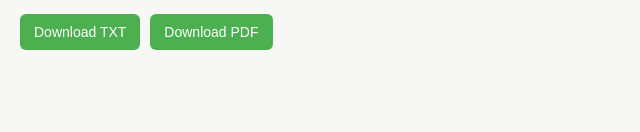
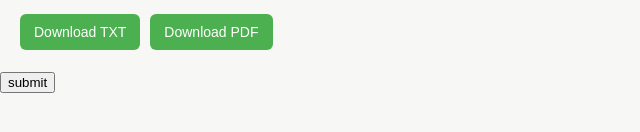
Before and after one commit to Qasim-Alhardanee/qasim-alhardanee.github.io, a plain HTML site: page text.html in a window 1280 px wide. Shown: the part 532-664 px from the top of the page, 0-640 px from the left. Drawn offline with nearby package versions, Linux system fonts and the light colour scheme.

Commit message:
add button

```diff
--- a/text.html
+++ b/text.html
@@ -196,5 +196,6 @@
     // TODO: buraya gerçek NotoSans Base64 string gelecek
     const NOTO_SANS_BASE64 = "BASE64_STRING_HERE";
   </script>
+  <div><button>submit</button></div>
 </body>
 </html>
```
